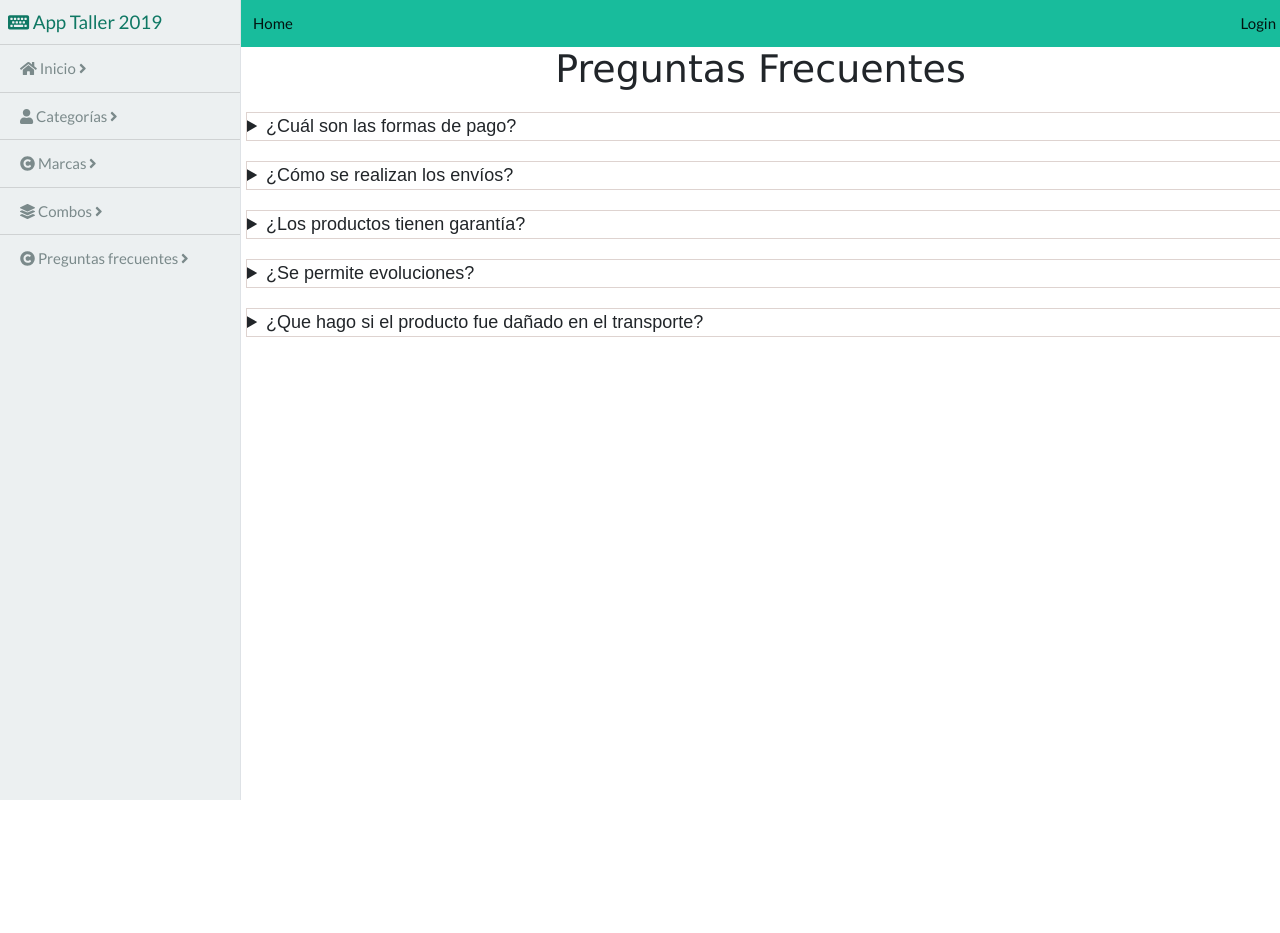
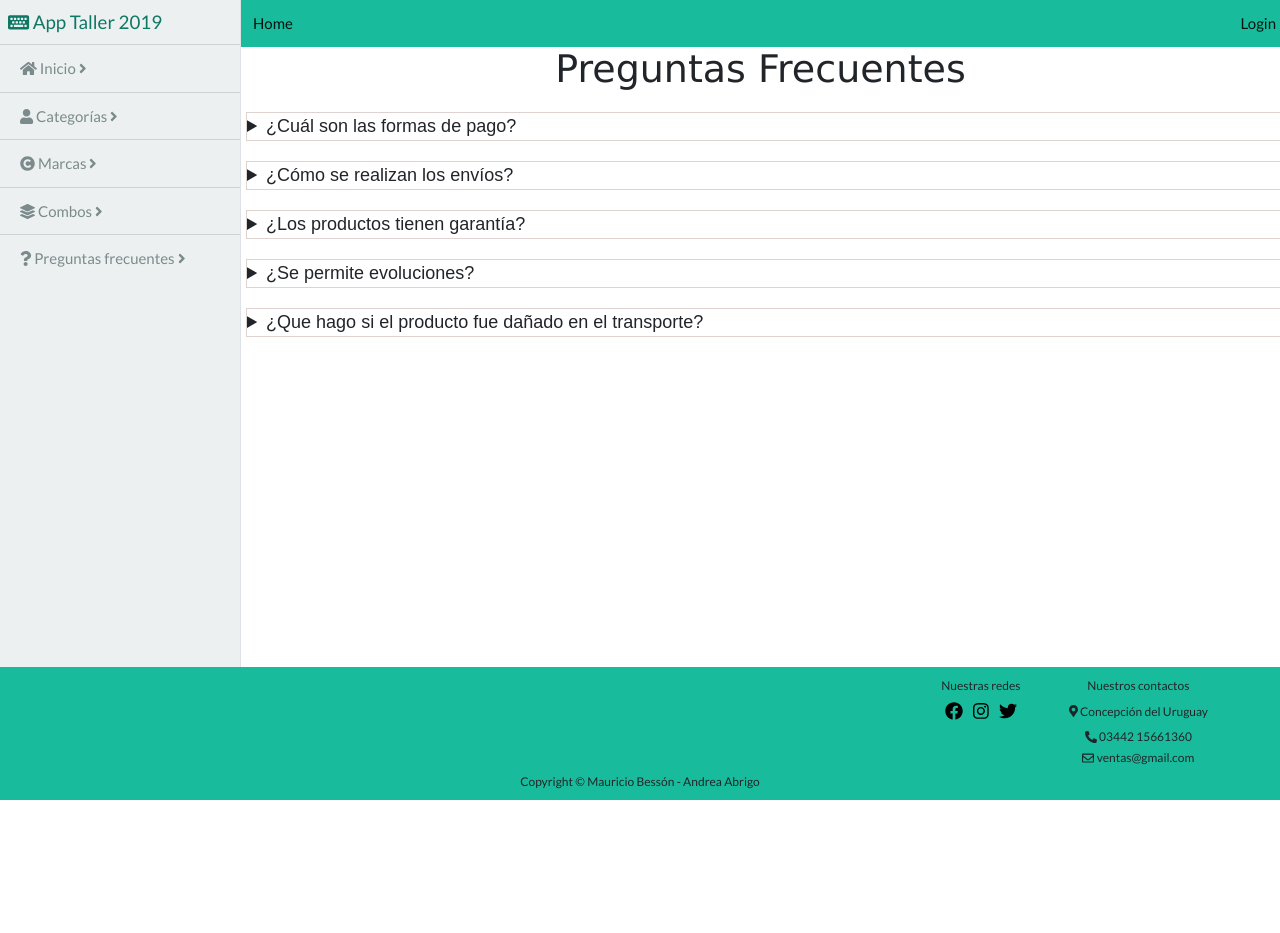
Before and after one commit to mauribesson/AppTaller2019, a Flask app: page /preguntas_frecuentes in a window 1280 px wide. Before the commit the page ends 800 px from the top, so only its background shows below. Run offline with Flask 2, Linux system fonts and the light colour scheme; some libraries are stand-ins or nearby versions.

Commit message:
Se agregar footer para usuario

```diff
--- a/App/templates/cliente/faq.html
+++ b/App/templates/cliente/faq.html
@@ -62,8 +62,10 @@
                     <p>En ese caso debe escribirnos al correo ventas@gmailcom.</p>
                 </details>
 
+
             </div>
 
             </div>
+            {% include 'footer/footer-usuario.html' %}
     </body>
 </html>
--- /dev/null
+++ b/App/templates/footer/footer-usuario.html
@@ -0,0 +1,60 @@
+<style>
+    .ab{
+        margin-right:5px;
+        margin-left:890px;
+        text-align: center;
+        font-size:12px;
+        border-spacing: 45px 1px;
+        border-collapse: separate;
+    }
+    .fa-facebook{
+        margin-right:5px;
+        margin-left:5px;
+    }
+    .fa-instagram{
+        margin-right:5px;
+        margin-left:5px;
+    }
+    .fa-twitter{
+        margin-right:5px;
+        margin-left:5px;
+    }
+    .redes{
+        color: black;
+        font-size: 18px;
+    }
+</style>
+
+<footer id="sticky-footer" class="py-2 bg-dark p-1">
+
+    <table class="ab">
+        <tr>
+            <td>Nuestras redes</td>
+            <td>Nuestros contactos</td>
+        </tr>
+        <tr>
+            <td>
+                <table class="cd">
+                <tr><a href="#" class="redes"><i class="fab fa-facebook"></i></a> </tr>
+                <tr><a href="#" class="redes"><i class="fab fa-instagram"></i></a> </tr>
+                <tr><a href="#" class="redes"><i class="fab fa-twitter"></i></a> </tr>
+                </table>
+            </td>
+            <td><i class="fas fa-map-marker-alt"></i> Concepción del Uruguay</td>
+        </tr>
+        <tr>
+            <td></td>
+            <td><i class="fas fa-phone-alt"></i> 03442 15661360 </td>
+        </tr>
+        <tr>
+            <td></td>
+            <td><i class="far fa-envelope"></i> ventas@gmail.com </td>
+        </tr>
+    </table>
+
+
+    <div class="container text-center">
+        <small>Copyright &copy; Mauricio Bessón - Andrea Abrigo</small>
+    </div>
+
+</footer>
--- a/App/templates/navbars/sidebar_usuarios.html
+++ b/App/templates/navbars/sidebar_usuarios.html
@@ -5,6 +5,6 @@
         <a href="{{ url_for('listarTipoProducto') }}" class="list-group-item list-group-item-action bg-light"><i class="fas fa-user"></i> Categorías <i class="fas fa-angle-right"></i> </a>
         <a href="{{ url_for('listadoMarcas') }}" class="list-group-item list-group-item-action bg-light"><i class="fas fa-copyright"></i> Marcas <i class="fas fa-angle-right"></i></a>
         <a href="{{ url_for('listarCombo') }}" class="list-group-item list-group-item-action bg-light"><i class="fas fa-layer-group"></i> Combos <i class="fas fa-angle-right"></i></a>
-        <a href="{{ url_for('preguntas_frecuentes') }}" class="list-group-item list-group-item-action bg-light"><i class="fas fa-copyright"></i> Preguntas frecuentes <i class="fas fa-angle-right"></i></a>
+        <a href="{{ url_for('preguntas_frecuentes') }}" class="list-group-item list-group-item-action bg-light"><i class="fas fa-question"></i> Preguntas frecuentes <i class="fas fa-angle-right"></i></a>
     </div>
 </div>
--- a/App/templates/producto/productos.html
+++ b/App/templates/producto/productos.html
@@ -47,10 +47,10 @@
               </div>
               {%endfor%}
             </div>
-            {% include 'footer/footer.html' %}
         </div>
     </div>
 
+    {% include 'footer/footer.html' %}
 </body>
 
 </html>
```
